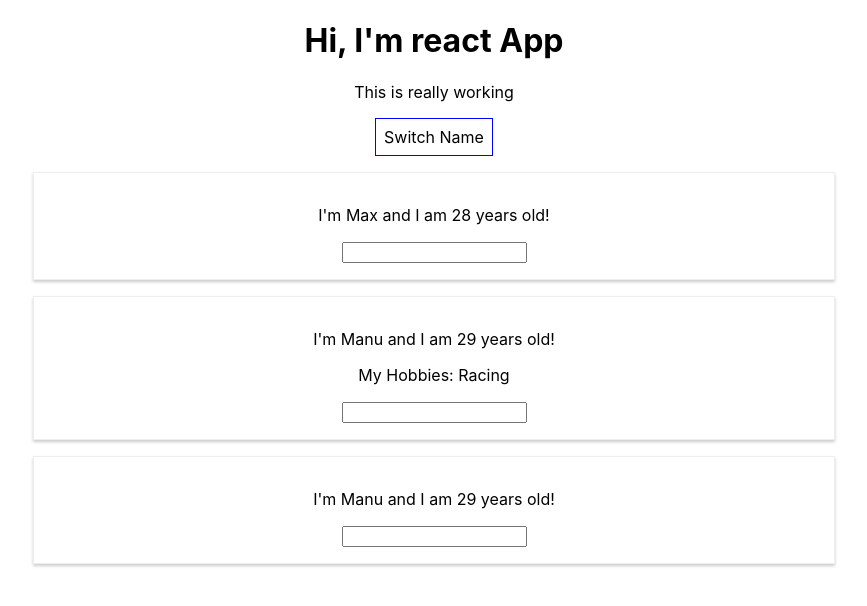
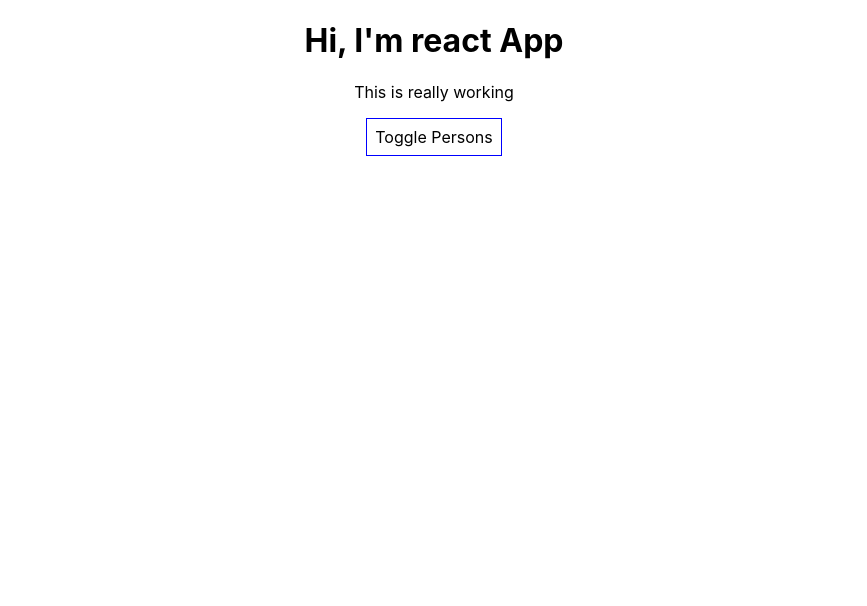
Before and after one commit to ajay297/Burger, a React (Create React App) app: page / in a window 1280 px wide. Shown: the top 606 px of the page, without its empty margins (206-1073 px from the left). Built offline with nearby package versions, Linux system fonts and the light colour scheme.

Commit message:
Added Toggling button

```diff
--- a/src/App.js
+++ b/src/App.js
@@ -25,13 +25,16 @@ class App extends Component {
       ]
     });
   }
-  nameChangedHandler=(event)=>{
+  nameChangedHandler = (event) => {
     this.setState({
-      persons:[
+      persons: [
         { name: 'Ajay', age: 20 },
         { name: event.target.value, age: 21 },
         { name: 'Jay', age: 20 }
-      ]
+      ],
+      otherState: 'some other value',
+      showPersons: false
+
     })
   }
   // in normal js=onclick on the other hand react=onClick
@@ -43,22 +46,23 @@ class App extends Component {
   // this.switchNameHandler.bind(this,arguments);
   // or
   // ()=>this.switchNameHandler()
+  togglePersonsHandler = () => {
+    const doesShow=this.state.showPersons;
+    this.setState({showPersons:!doesShow});
+
+  }
   render() {
-    const style={
-      backgroundColor:'white',
+    const style = {
+      backgroundColor: 'white',
       font: 'inherit',
       border: '1px solid blue',
       padding: '8px',
       cursor: 'pointer',
     };
-    return (
-      <div className="App">
-        <h1>Hi, I'm react App</h1>
-        <p>This is really working</p>
-        {/* Don't use () in onClick otherwise react will just call the function as it render it we only need to pass the function name that is only by reference*/}
-        <button
-        style={style}
-        onClick={() => this.switchNameHandler('hero')}>Switch Name</button>
+    let persons=null;
+    if (this.state.showPersons){
+      persons=(
+        <div>
             <Person
               name={this.state.persons[0].name}
               age={this.state.persons[0].age} />
@@ -70,6 +74,20 @@ class App extends Component {
             <Person
               name={this.state.persons[2].name}
               age={this.state.persons[2].age} />
+          </div>
+
+      )
+    }
+    return (
+      <div className="App">
+        <h1>Hi, I'm react App</h1>
+        <p>This is really working</p>
+        {/* Don't use () in onClick otherwise react will just call the function as it render it we only need to pass the function name that is only by reference
+        if is not used here,use tertnary condition*/}
+        <button
+          style={style}
+          onClick={this.togglePersonsHandler}>Toggle Persons</button>
+          {persons}
       </div>
     );
     // Props are set and passed from outside into a particular component
```
Lines whose indentation alone changed are shown as unchanged.
